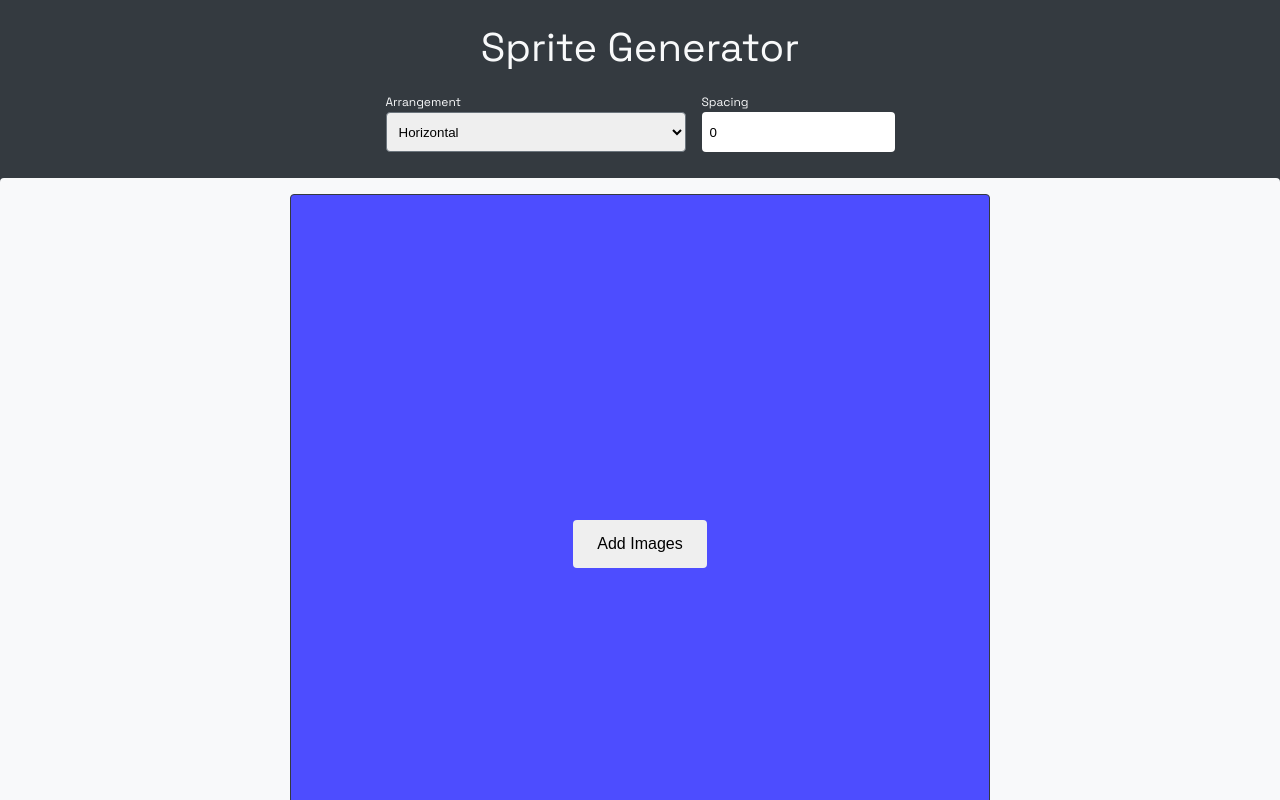
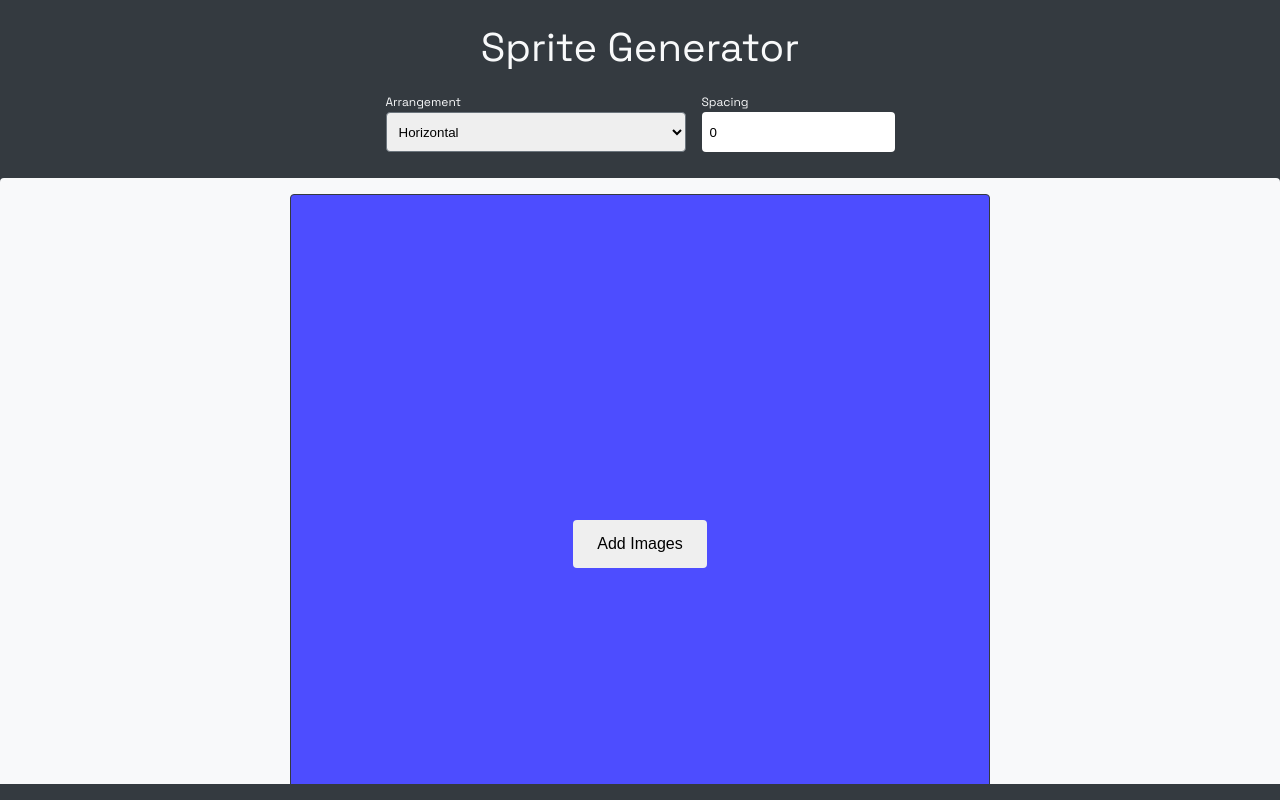
Before and after one commit to pmanikas/sprite-generator, a Vue app: page / in a window 1280 px wide. Shown: the top 800 px of the page. Built offline with nearby package versions, Linux system fonts and the light colour scheme.

Commit message:
Add credits

```diff
--- a/index.html
+++ b/index.html
@@ -15,5 +15,9 @@
     <body>
         <div id="app"></div>
         <script type="module" src="src/main.ts"></script>
+        <div class="footer">
+            <script src="https://pmanikas.github.io/pmanikas/scripts/github-button-8bit.js"></script>
+            <script src="https://pmanikas.github.io/pmanikas/scripts/buy-me-coffee-button-8bit.js"></script>
+        </div>
     </body>
 </html>
--- a/src/App.vue
+++ b/src/App.vue
@@ -8,7 +8,6 @@ import SpriteGenerator from './SpriteGenerator.vue';
         <main>
             <SpriteGenerator />
         </main>
-        <footer></footer>
     </div>
 </template>
 
--- /dev/null
+++ b/src/styles/base/_elements.scss
@@ -0,0 +1,29 @@
+@use './../abstracts' as *;
+
+body {
+    background-color: $c-bg;
+    color: $c-text;
+}
+
+.footer {
+    position: fixed;
+    bottom: 0;
+    display: flex;
+    justify-content: center;
+    align-items: center;
+    gap: $s-base;
+    width: 100%;
+    font-size: 0;
+    background-color: $c-bg;
+    padding: $s-s 0;
+
+    > * {
+        opacity: 0.5;
+        transition: opacity .3s;
+        scale: 0.8;
+
+        &:hover {
+            opacity: 1;
+        }
+    }
+}
--- a/src/styles/base/_index.scss
+++ b/src/styles/base/_index.scss
@@ -1,9 +1,3 @@
 @forward 'reset';
 @forward 'typography';
-
-@use './../abstracts' as *;
-
-body {
-    background-color: $c-bg;
-    color: $c-text;
-}
+@forward 'elements';
```
